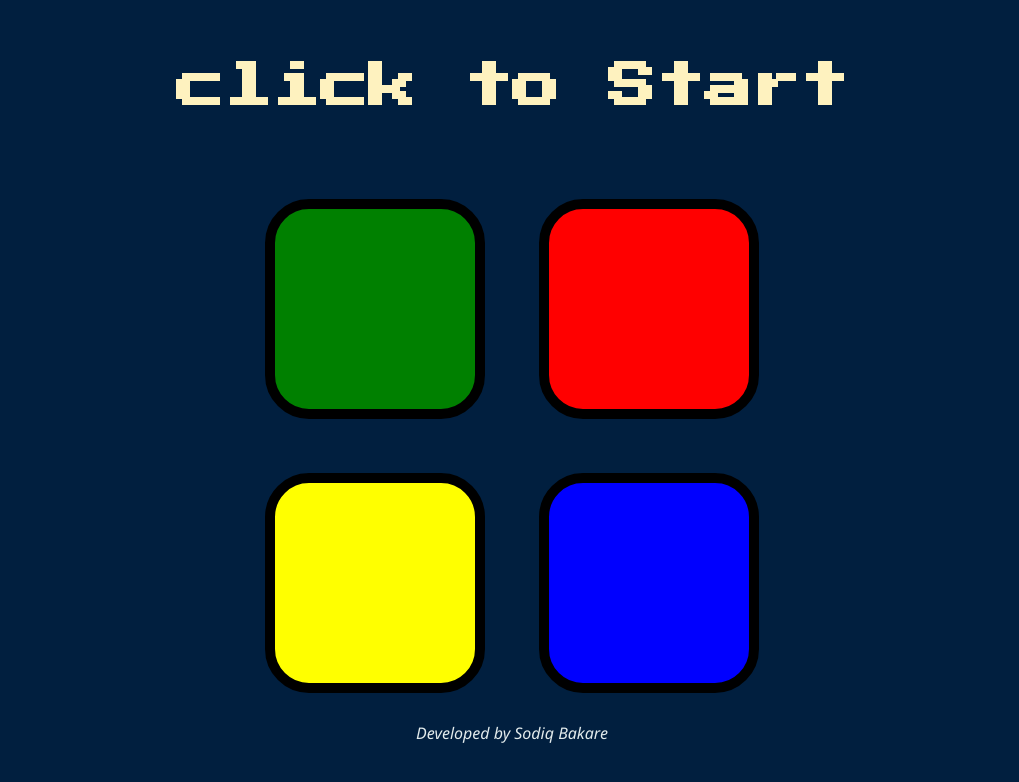
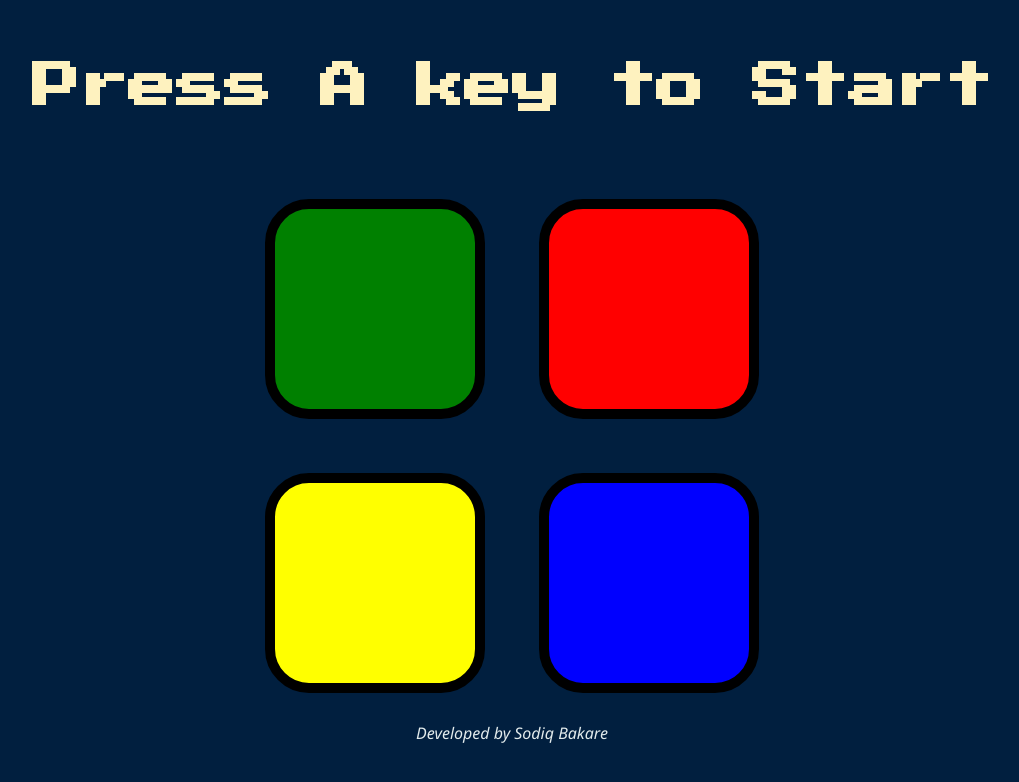
Before and after one commit to sodtech/20.-Simon-Game, a plain HTML site: page index.html in a window 1280 px wide. Shown: the whole page, without its empty margins (128-1147 px from the left). Drawn offline with nearby package versions, Linux system fonts and the light colour scheme.

Commit message:
Update start message from 'click' to 'Press A key'

```diff
--- a/index.html
+++ b/index.html
@@ -9,7 +9,7 @@
 </head>
 
 <body>
-  <h1 id="level-title">click to Start</h1>
+  <h1 id="level-title">Press A key to Start</h1>
   <div class="container">
     <div lass="row">
       <div type="button" id="green" class="btn green">
```
